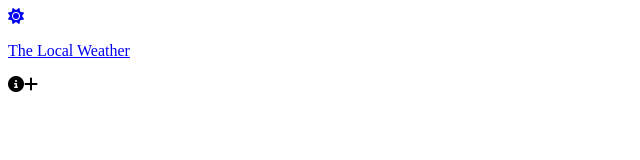
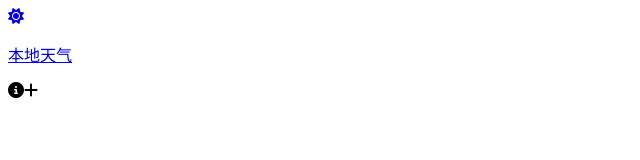
Before and after one commit to JaredAKAEren/weather-app-practice, a Vue app: page / in a window 1280 px wide. Shown: the top 160 px of the page, without its empty margins (0-640 px from the left). Built offline with nearby package versions, Linux system fonts and the light colour scheme; the HTML template or start-up script is replaced by a standard one.

Commit message:
change the title of navigation bar

```diff
--- a/src/components/SiteNavigation.vue
+++ b/src/components/SiteNavigation.vue
@@ -4,7 +4,7 @@
             <RouterLink :to="{ name: 'home' }">
                 <div class="flex items-center gap-3">
                     <i class="fa-solid fa-sun text-2xl"></i>
-                    <p class="text-2xl">The Local Weather</p>
+                    <p class="text-2xl">本地天气</p>
                 </div>
             </RouterLink>
 
```
